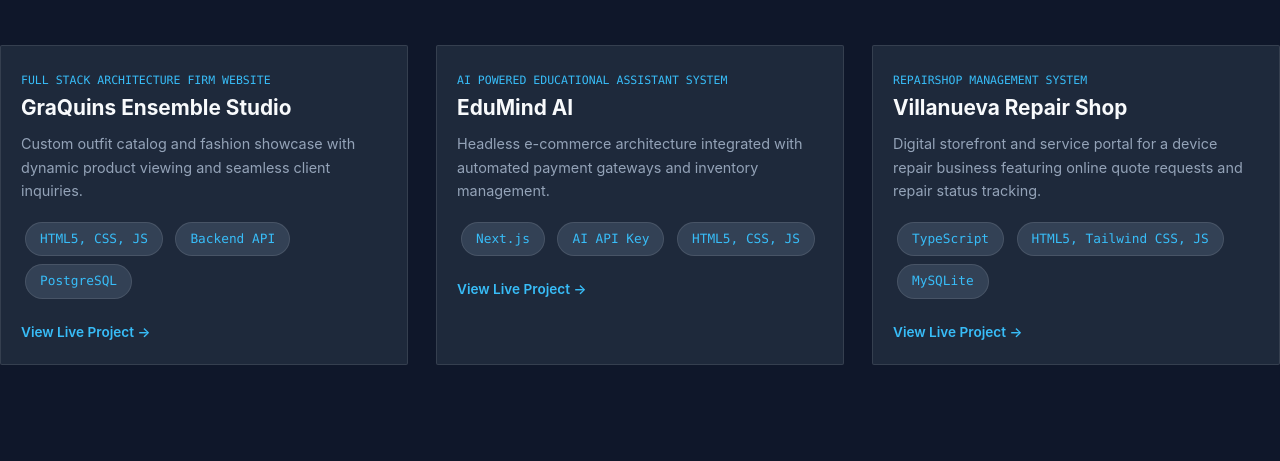
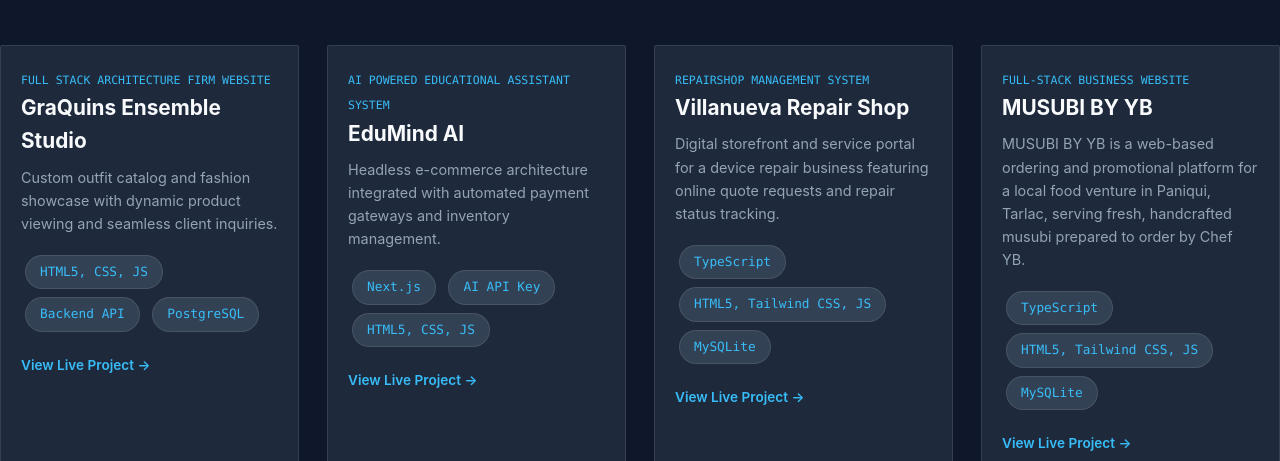
Before and after one commit to nathaneil04/nath-solution, a website: page index.html in a window 1280 px wide. Both pictures are taken after a click on the link "PROJECTS". Shown: the part 339-800 px from the top of the page. Drawn offline with nearby package versions, Linux system fonts and the light colour scheme.

Commit message:
Update index.html

```diff
--- a/index.html
+++ b/index.html
@@ -1416,6 +1416,21 @@ img, picture, video, canvas, svg {
         <span class="team-role-tag">Repairshop Management System</span>
         <h3 style="font-size: 1.3rem; margin-bottom: 8px;">Villanueva Repair Shop</h3>
         <p style="color: var(--text-muted); font-size: 0.9rem; margin-bottom: 16px;">Digital storefront and service portal for a device repair business featuring online quote requests and repair status tracking.</p>
+        <div style="margin-bottom: 16px;">
+          <span class="tech-pill">TypeScript</span>
+          <span class="tech-pill">HTML5, Tailwind CSS, JS</span>
+          <span class="tech-pill">MySQLite</span>
+        </div>
+        <span style="color: var(--accent); font-size: 0.85rem; font-weight: 600; display: inline-flex; align-items: center; gap: 6px;">
+          View Live Project &rarr;
+        </span>
+      </a>
+
+      <!-- Project 4 -->
+      <a href="https://musubi-by-yb.vercel.app/" target="_blank" rel="noopener noreferrer" class="project-card" style="display: block; text-decoration: none; color: inherit;">
+        <span class="team-role-tag">Full-Stack Business Website</span>
+        <h3 style="font-size: 1.3rem; margin-bottom: 8px;">MUSUBI BY YB</h3>
+        <p style="color: var(--text-muted); font-size: 0.9rem; margin-bottom: 16px;">MUSUBI BY YB is a web-based ordering and promotional platform for a local food venture in Paniqui, Tarlac, serving fresh, handcrafted musubi prepared to order by Chef YB.</p>
         <div style="margin-bottom: 16px;">
           <span class="tech-pill">TypeScript</span>
           <span class="tech-pill">HTML5, Tailwind CSS, JS</span>
```
